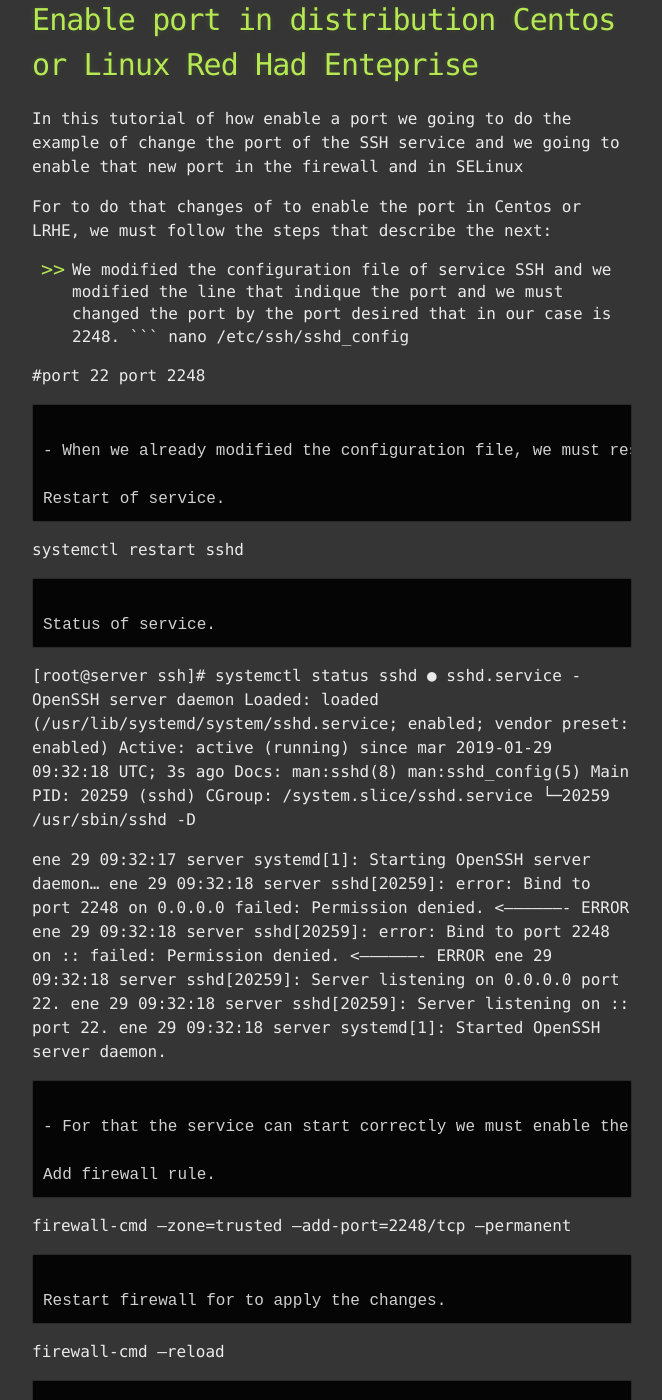
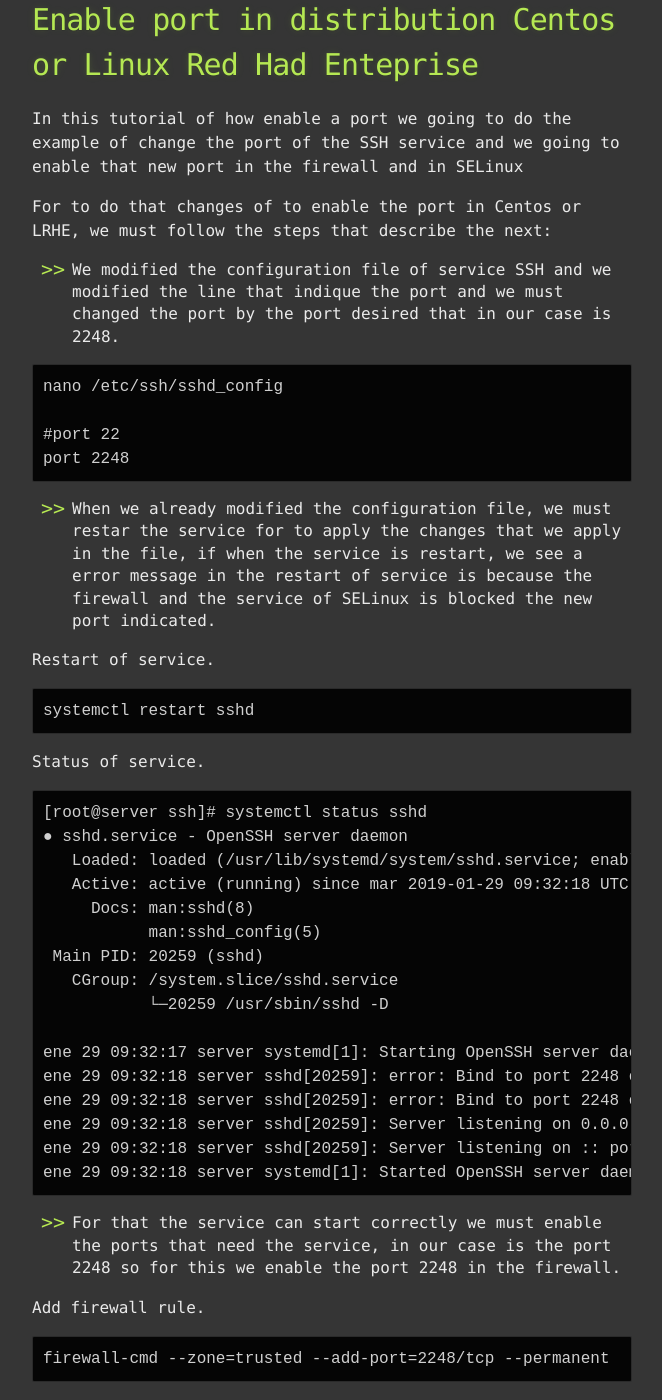
Before and after one commit to juanjoselopezroldan/juanjoselopezroldan.github.io, a Jekyll site: the page built from content/2020/enable_port_in centos_or_REDHAT.md, in a window 1280 px wide and 1400 px high, scrolled down 236 px. Shown: the whole window, without its empty margins (308-970 px from the left). Built offline with Jekyll 4.4.1, drawn with Linux system fonts in a browser that asks for light colours; our own code applies the rules of GitHub Pages for plain Markdown files; some of the changed text lies outside the part shown.

Commit message:
add new documentation of enable port in firewall and selinux

````diff
--- a/content/2020/enable_port_in centos_or_REDHAT.md
+++ b/content/2020/enable_port_in centos_or_REDHAT.md
@@ -5,6 +5,7 @@ In this tutorial of how enable a port we going to do the example of change the p
 For to do that changes of to enable the port in Centos or LRHE, we must follow the steps that describe the next:
 
 - We modified the configuration file of service SSH and we modified the line that indique the port and we must changed the port by the port desired that in our case is 2248.
+
 ```
 nano /etc/ssh/sshd_config
 
@@ -15,11 +16,13 @@ port 2248
 - When we already modified the configuration file, we must restar the service for to apply the changes that we apply in the file, if when the service is restart, we see a error message in the restart of service is because the firewall and the service of SELinux is blocked the new port indicated.
 
 Restart of service.
+
 ```
 systemctl restart sshd
 ```
 
 Status of service.
+
 ```
 [root@server ssh]# systemctl status sshd
 ● sshd.service - OpenSSH server daemon
@@ -37,22 +40,24 @@ ene 29 09:32:18 server sshd[20259]: error: Bind to port 2248 on :: failed: Permi
 ene 29 09:32:18 server sshd[20259]: Server listening on 0.0.0.0 port 22.
 ene 29 09:32:18 server sshd[20259]: Server listening on :: port 22.
 ene 29 09:32:18 server systemd[1]: Started OpenSSH server daemon.
-
 ```
 
 - For that the service can start correctly we must enable the ports that need the service, in our case is the port 2248 so for this we enable the port 2248 in the firewall.
 
 Add firewall rule.
+
 ```
 firewall-cmd --zone=trusted --add-port=2248/tcp --permanent
 ```
 
 Restart firewall for to apply the changes.
+
 ```
 firewall-cmd --reload
 ```
 
 List rule added of firewall.
+
 ```
 [root@server ssh]# firewall-cmd --list-all
 trusted (active)
@@ -73,11 +78,13 @@ trusted (active)
 - Once that the firewall rule is added, now we create the rule of SELinux for that the security system of SELinux permit the use of that port in the system correctly.
 
 Add SELinux rule.
+
 ```
 semanage port -a -t ssh_port_t -p tcp 2248
 ```
 
 List rule added of SELinux.
+
 ```
 [root@server ssh]# semanage port -l | grep ssh
 ssh_port_t                     tcp      2248, 22
@@ -86,11 +93,13 @@ ssh_port_t                     tcp      2248, 22
 - When we already added the rule of SELinux, we must restart the service again for that already the service can use the port 2248 correctly.
 
 Restart service.
+
 ```
 [root@service ssh]# systemctl restart sshd.service
 ```
 
-Status of service
+Status of service.
+
 ```
 [root@service ssh]# systemctl status sshd.service
 ● sshd.service - OpenSSH server daemon
@@ -110,4 +119,4 @@ ene 29 09:41:15 service systemd[1]: Started OpenSSH server daemon.
 ene 29 09:41:15 service sshd[20399]: Server listening on :: port 22.
 ```
 
-- In the moment that already restarted the service of ssh we can to use of ssh with de new port defined
+- In the moment that already restarted the service of ssh we can to use of ssh with de new port defined.
````
